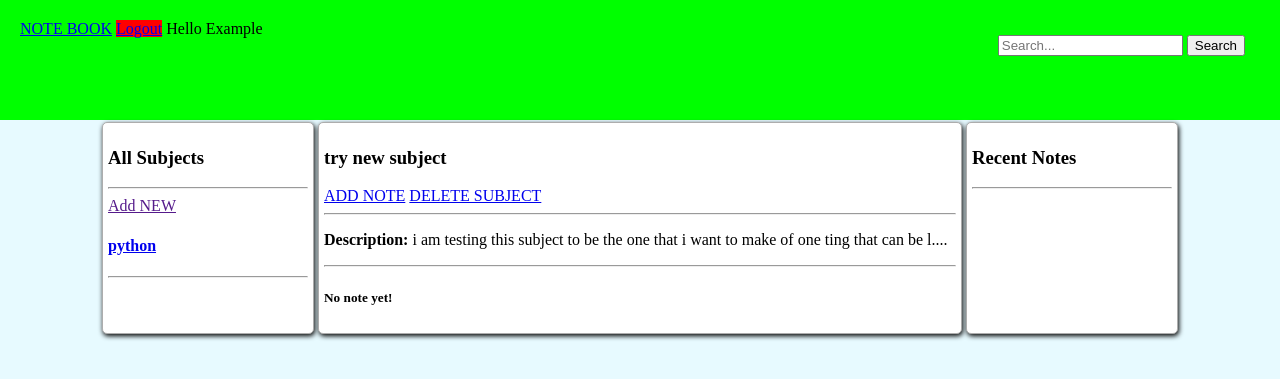
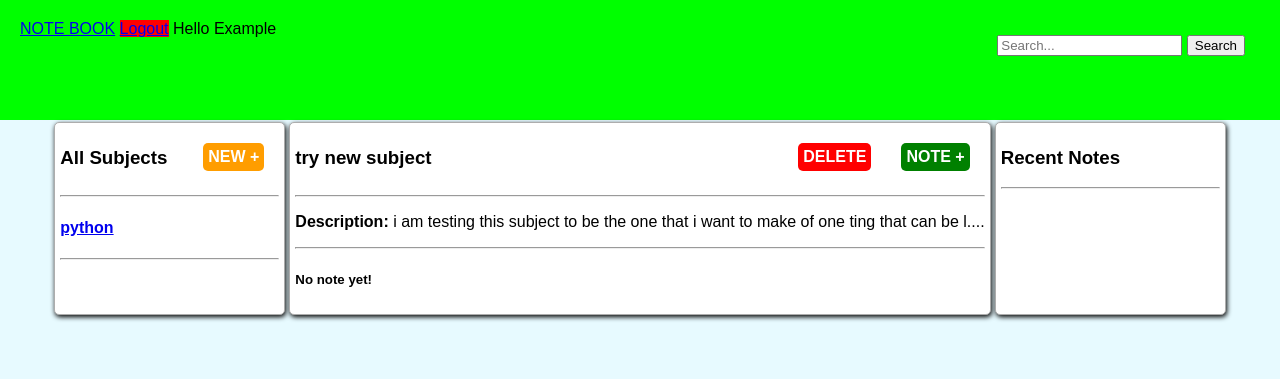
Before and after one commit to Ashenafi-adola/Note-App, a Django app: page /subject/9 in a window 1280 px wide. Shown: the top 379 px of the page. Run offline with Django 5.2, Linux system fonts and the light colour scheme; a user stored in the database is signed in; data comes from the database, SQL or seed files in the repository; both versions use the stored data as it was after the commit.

Commit message:
organized sytles in one place static file

```diff
--- /dev/null
+++ b/Noteproject/Noteapp/static/Noteapp/style.css
@@ -0,0 +1,87 @@
+
+.main-container{
+        font-family: Arial, Helvetica, sans-serif;
+        display:  grid;
+        grid-template-columns: 1fr 3fr 1fr;
+        min-height: 100px;
+        max-width: 95%;
+        justify-self: center;
+        justify-content: center;
+        min-width: 1fr;
+}
+.card{
+        border:  solid rgb(173, 173, 173) 1px;
+        margin: 2px;
+        border-radius: 5px;
+        min-width: 200px;
+        background-color: white;
+        padding: 5px;
+        box-shadow: 1px 2px 5px;
+}
+.main-card{
+        min-width: 450px;
+}
+.btn-link{
+        text-decoration: none;
+        background-color: rgb(255, 157, 0);
+        padding: 5px;
+        border-radius: 5px;
+        color: white;
+        font-weight: bold;
+        margin: 15px;
+        float: right;
+}
+
+.main-container{
+    display:  grid;
+    grid-template-columns: 1fr 3fr 1fr;
+    min-height: 100px;
+    max-width: 95%;
+    justify-self: center;
+    justify-content: center;
+    min-width: 1fr;
+}
+.card{
+    border:  solid rgb(173, 173, 173) 1px;
+    margin: 2px;
+    border-radius: 5px;
+    min-width: 200px;
+    background-color: white;
+    padding: 5px;
+    box-shadow: 1px 2px 5px;
+}
+.main-card{
+    min-width: 450px;
+}
+.btn-link{
+        text-decoration: none;
+        background-color: rgb(255, 157, 0);
+        padding: 5px;
+        border-radius: 5px;
+        color: white;
+        font-weight: bold;
+        margin: 15px;
+        float: right;
+}
+
+form{
+    margin: 10px;
+    padding: 5px;
+}
+.Search{
+    margin: 0px;
+    height: 30px;
+    border-top-left-radius: 12px;
+    border-bottom-left-radius: 12px;
+    width: 190px;
+    border-collapse: collapse;
+    padding-left: 20px;
+}
+.Submit{
+    margin: -5px;
+    height: 30px;
+    width: 60px;
+    border-top-right-radius: 12px;
+    border-bottom-right-radius: 12px;
+    border-collapse: collapse;
+}
--- a/Noteproject/Noteapp/templates/Noteapp/main.html
+++ b/Noteproject/Noteapp/templates/Noteapp/main.html
@@ -1,8 +1,10 @@
+{% load static %}
 <!DOCTYPE html>
 <html lang="en">
 <head>
     <meta charset="UTF-8">
     <meta name="viewport" content="width=device-width, initial-scale=1.0">
+    <link rel="stylesheet" href="{% static 'Noteapp/style.css' %}">
     <title>Document</title>
     <!-- Bootstrap CSS (via CDN) -->
     <style>
@@ -10,6 +12,7 @@
             padding: 0px;
         }
         body{
+            font-family: Arial, "Helvetica Neue", Helvetica, sans-serif;
             background-color: #e7faff;
             padding: 0px;
             margin: 0px;
--- a/Noteproject/Noteapp/templates/Noteapp/subject.html
+++ b/Noteproject/Noteapp/templates/Noteapp/subject.html
@@ -31,34 +31,12 @@
 </form>
 {% endblock %}
 {% block content %}
-<style>
-    .main-container{
-            display:  grid;
-            grid-template-columns: 1fr 3fr 1fr;
-            min-height: 100px;
-            max-width: 95%;
-            justify-self: center;
-            justify-content: center;
-            min-width: 1fr;
-    }
-    .card{
-            border:  solid rgb(173, 173, 173) 1px;
-            margin: 2px;
-            border-radius: 5px;
-            min-width: 200px;
-            background-color: white;
-            padding: 5px;
-            box-shadow: 1px 2px 5px;
-    }
-    .main-card{
-            min-width: 450px;
-    }
-</style>
+
 <div class="main-container">
     <div class="card">
-            <div><h3>All Subjects</h3></div>
-
-            <hr><a href="">Add NEW</a>
+            <div style="display: inline-block;"><h3>All Subjects</h3></div>
+            <a href="" class="btn-link">NEW +</a>
+            <hr>
             <div>
                     {% for subject in subjects %}
                             <h4><a href="{% url 'subject' subject.id %}">{{subject}}</a></h4>
@@ -67,9 +45,9 @@
             </div>
     </div>
     <div class="card main-card">
-            <div><h3>{{subject}}</h3></div>
-            <a href="{% url 'createNote' %}">ADD NOTE</a>
-            <a href="{% url 'deleteSubject' subject.id %}">DELETE SUBJECT</a>
+            <div style="display:  inline-block;"><h3>{{subject}}</h3></div>
+            <a href="{% url 'createNote' %}" class="btn-link" style="background-color: green;">NOTE +</a>
+            <a href="{% url 'deleteSubject' subject.id %}" class="btn-link" style="background-color: red;">DELETE</a>
             <hr>
             <div>
                 <p><b>Description: </b>{{subject.description}}</p>
--- a/Noteproject/Noteproject/urls.py
+++ b/Noteproject/Noteproject/urls.py
@@ -16,8 +16,10 @@ Including another URLconf
 """
 from django.contrib import admin
 from django.urls import path, include
+from django.conf import settings
+from django.conf.urls.static import static
 
 urlpatterns = [
     path('admin/', admin.site.urls),
     path("", include("Noteapp.urls"))
-]
+] + static(settings.STATIC_URL, document_root = settings.STATIC_ROOT)
```
Also changed, not shown: Noteproject/Noteapp/templates/Noteapp/home.html (+13 -28 lines), Noteproject/Noteapp/templates/Noteapp/note.html (+0 -26 lines), Noteproject/db.sqlite3.
